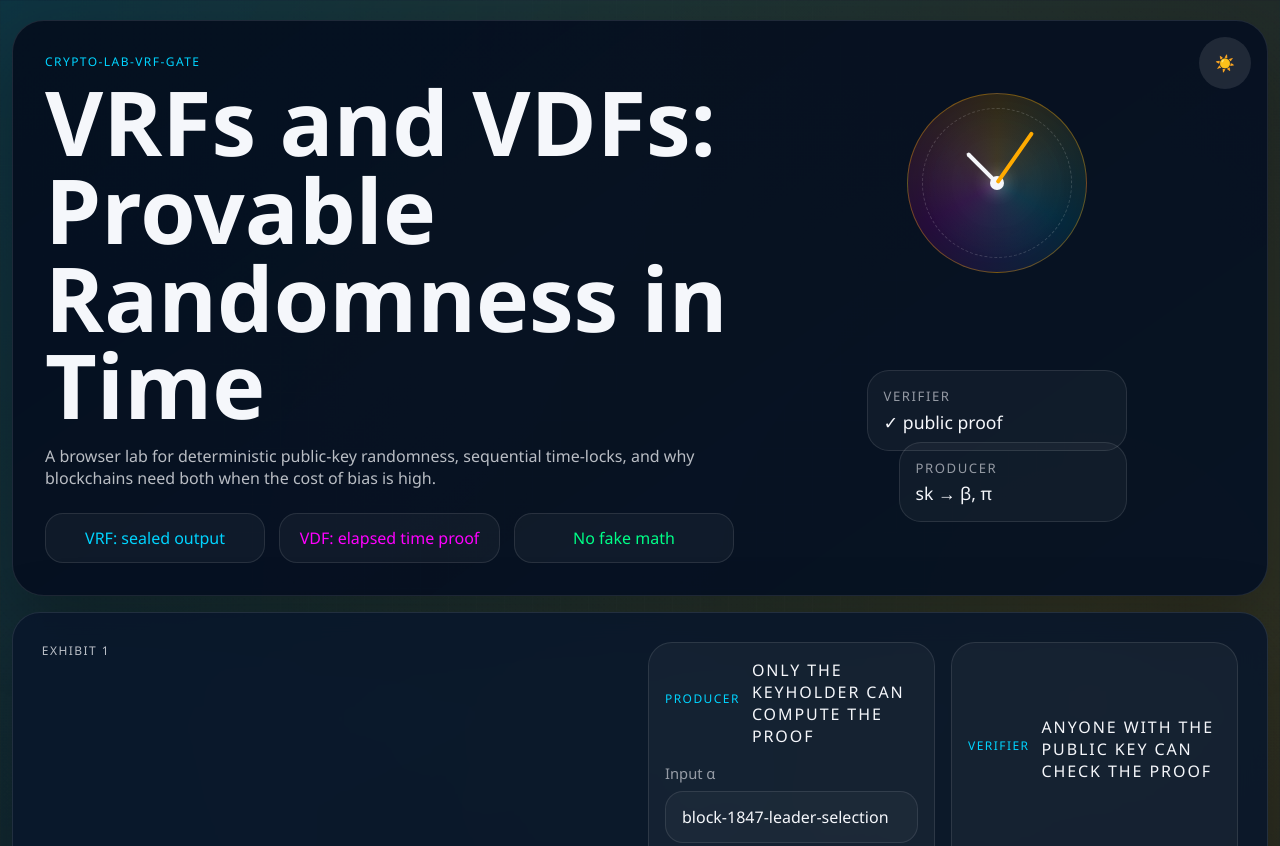
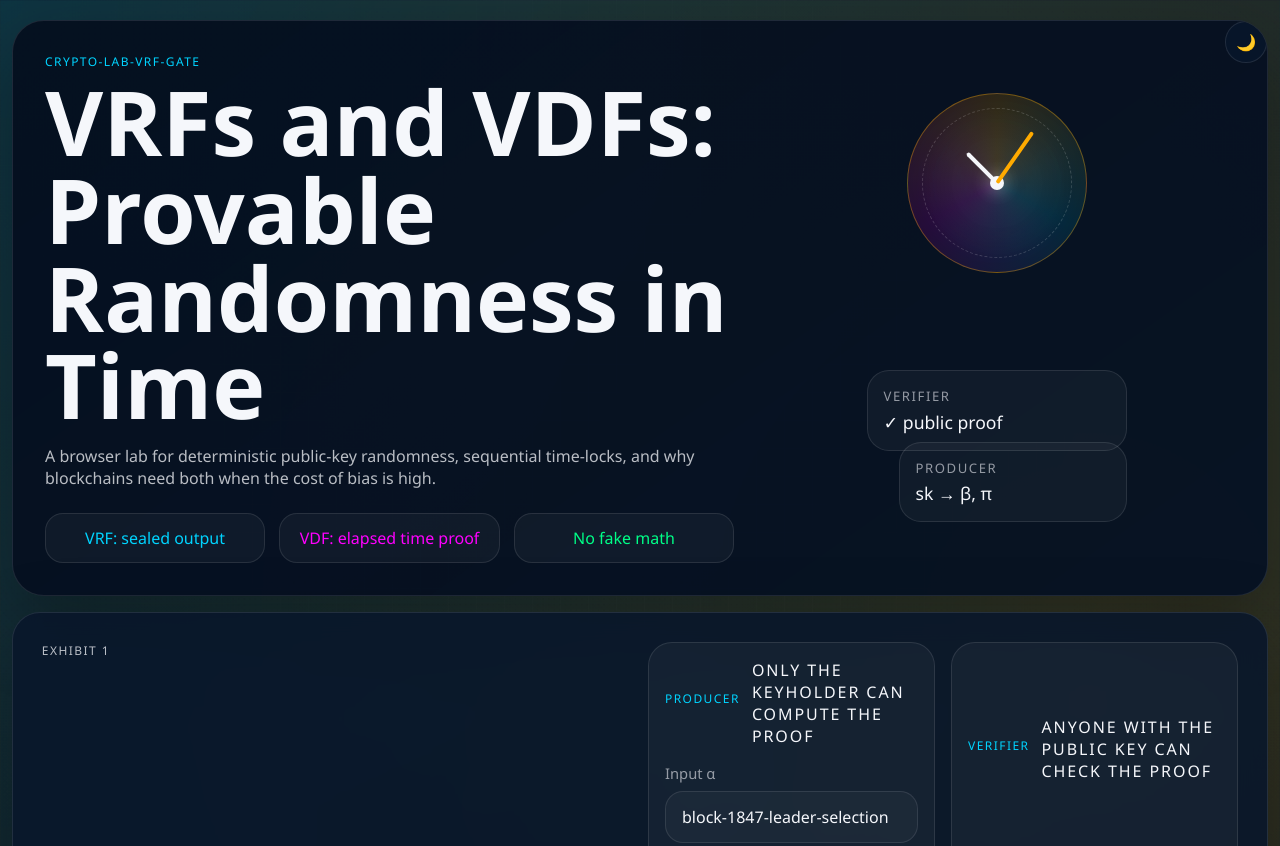
Before and after one commit to systemslibrarian/crypto-lab-vrf-gate, a website built with Vite: page index.html in a window 1280 px wide. Shown: the top 846 px of the page. Built offline with nearby package versions, Linux system fonts and the light colour scheme.

Commit message:
Part A: dark/light theme toggle with anti-flash script

```diff
--- a/index.html
+++ b/index.html
@@ -4,8 +4,10 @@
     <meta charset="UTF-8" />
     <meta name="viewport" content="width=device-width, initial-scale=1.0" />
     <script>
-      const t = localStorage.getItem('cv-theme') || 'dark';
-      document.documentElement.setAttribute('data-theme', t);
+      (function () {
+        const saved = localStorage.getItem('theme');
+        document.documentElement.setAttribute('data-theme', saved ?? 'dark');
+      })();
     </script>
     <title>crypto-lab-vrf-gate</title>
   </head>
--- a/src/main.ts
+++ b/src/main.ts
@@ -256,7 +256,7 @@ function renderApp(): void {
             </div>
           </div>
         </div>
-        <button id="theme-toggle" class="theme-toggle" type="button" aria-label="Toggle dark and light theme" aria-pressed="false">☀️</button>
+        <button id="theme-toggle" class="theme-toggle" type="button" aria-label="Switch to light mode" aria-pressed="false">🌙</button>
       </header>
 
       <section class="section-card split-pane" id="exhibit-vrf">
@@ -579,11 +579,25 @@ The delay turns strategic choice into blind choice.</pre>
   `;
 }
 
-function syncThemeToggle(): void {
-  const currentTheme = document.documentElement.getAttribute('data-theme') ?? 'dark';
+function initThemeToggle(): void {
+  const root = document.documentElement;
   const button = requireElement<HTMLButtonElement>('#theme-toggle');
-  button.textContent = currentTheme === 'dark' ? '☀️' : '🌙';
-  button.setAttribute('aria-pressed', currentTheme === 'light' ? 'true' : 'false');
+
+  const applyThemeState = (theme: 'dark' | 'light'): void => {
+    root.setAttribute('data-theme', theme);
+    localStorage.setItem('theme', theme);
+    button.textContent = theme === 'dark' ? '🌙' : '☀️';
+    button.setAttribute('aria-label', theme === 'dark' ? 'Switch to light mode' : 'Switch to dark mode');
+    button.setAttribute('aria-pressed', theme === 'light' ? 'true' : 'false');
+  };
+
+  const currentTheme = root.getAttribute('data-theme') === 'light' ? 'light' : 'dark';
+  applyThemeState(currentTheme);
+
+  button.addEventListener('click', () => {
+    const nextTheme = root.getAttribute('data-theme') === 'light' ? 'dark' : 'light';
+    applyThemeState(nextTheme);
+  });
 }
 
 function updateVdfProgress(progress: number, squarings: number, elapsedMs: number, etaMs: number): void {
@@ -881,17 +895,6 @@ async function runBeaconDemo(): Promise<void> {
   }
 }
 
-function bindThemeToggle(): void {
-  const button = requireElement<HTMLButtonElement>('#theme-toggle');
-  syncThemeToggle();
-  button.addEventListener('click', () => {
-    const nextTheme = (document.documentElement.getAttribute('data-theme') ?? 'dark') === 'dark' ? 'light' : 'dark';
-    document.documentElement.setAttribute('data-theme', nextTheme);
-    localStorage.setItem('cv-theme', nextTheme);
-    syncThemeToggle();
-  });
-}
-
 function bindControls(): void {
   requireElement<HTMLButtonElement>('#vrf-compute').addEventListener('click', async () => {
     await populateVrfForAlpha(requireElement<HTMLInputElement>('#vrf-alpha').value);
@@ -942,7 +945,7 @@ function bindControls(): void {
 
 async function boot(): Promise<void> {
   renderApp();
-  bindThemeToggle();
+  initThemeToggle();
   bindControls();
   appState.vrf.keyPair = await vrfKeyGen();
   await populateVrfForAlpha(requireElement<HTMLInputElement>('#vrf-alpha').value);
--- a/src/style.css
+++ b/src/style.css
@@ -340,16 +340,22 @@ footer p {
 
 .theme-toggle {
   position: absolute;
-  top: 1rem;
-  right: 1rem;
-  width: 52px;
-  height: 52px;
+  top: 0;
+  right: 0;
+  width: 2.6rem;
+  height: 2.6rem;
   padding: 0;
   display: grid;
   place-items: center;
   border-radius: 50%;
-  background: rgba(255, 255, 255, 0.1);
-  z-index: 2;
+  border-color: var(--line);
+  background: var(--panel);
+  color: var(--text);
+  z-index: 10;
+}
+
+.theme-toggle:hover {
+  background: var(--panel-strong);
 }
 
 .section-card,
```
